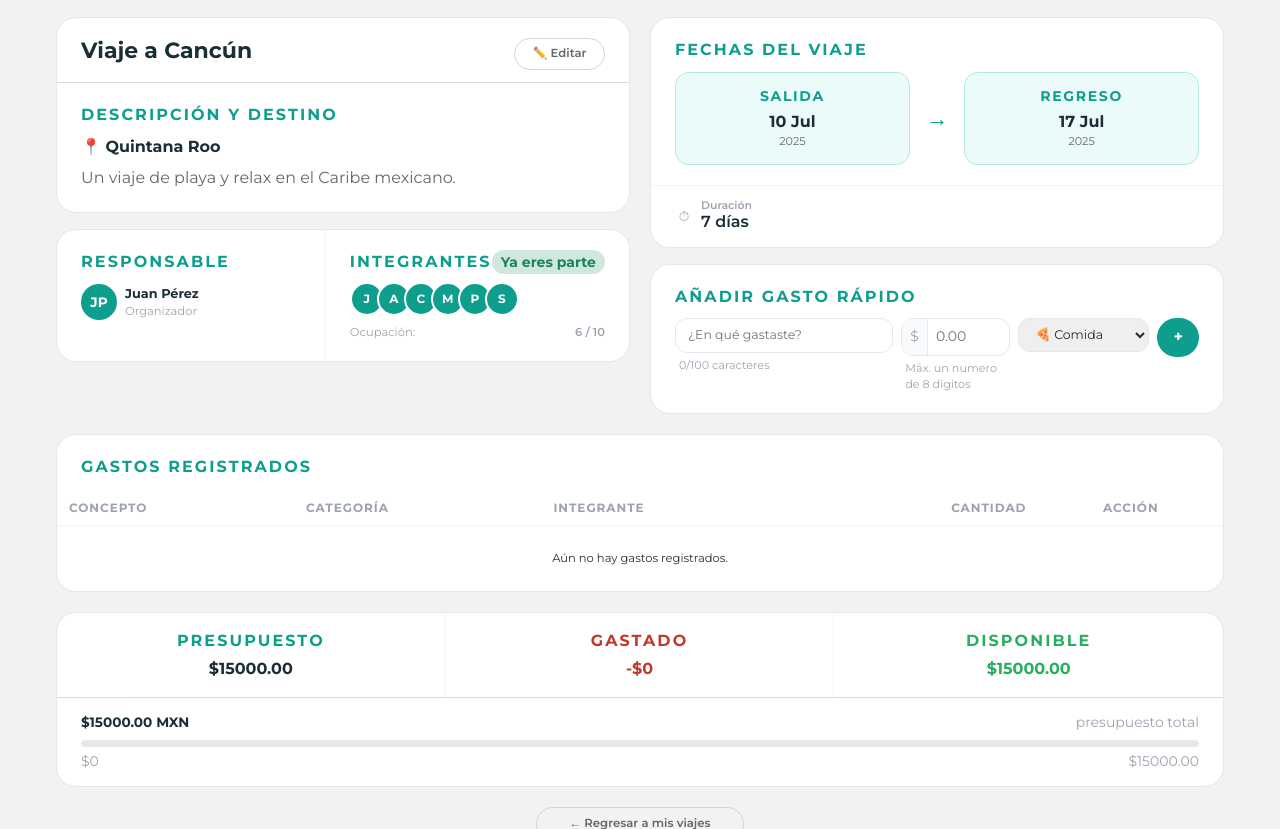
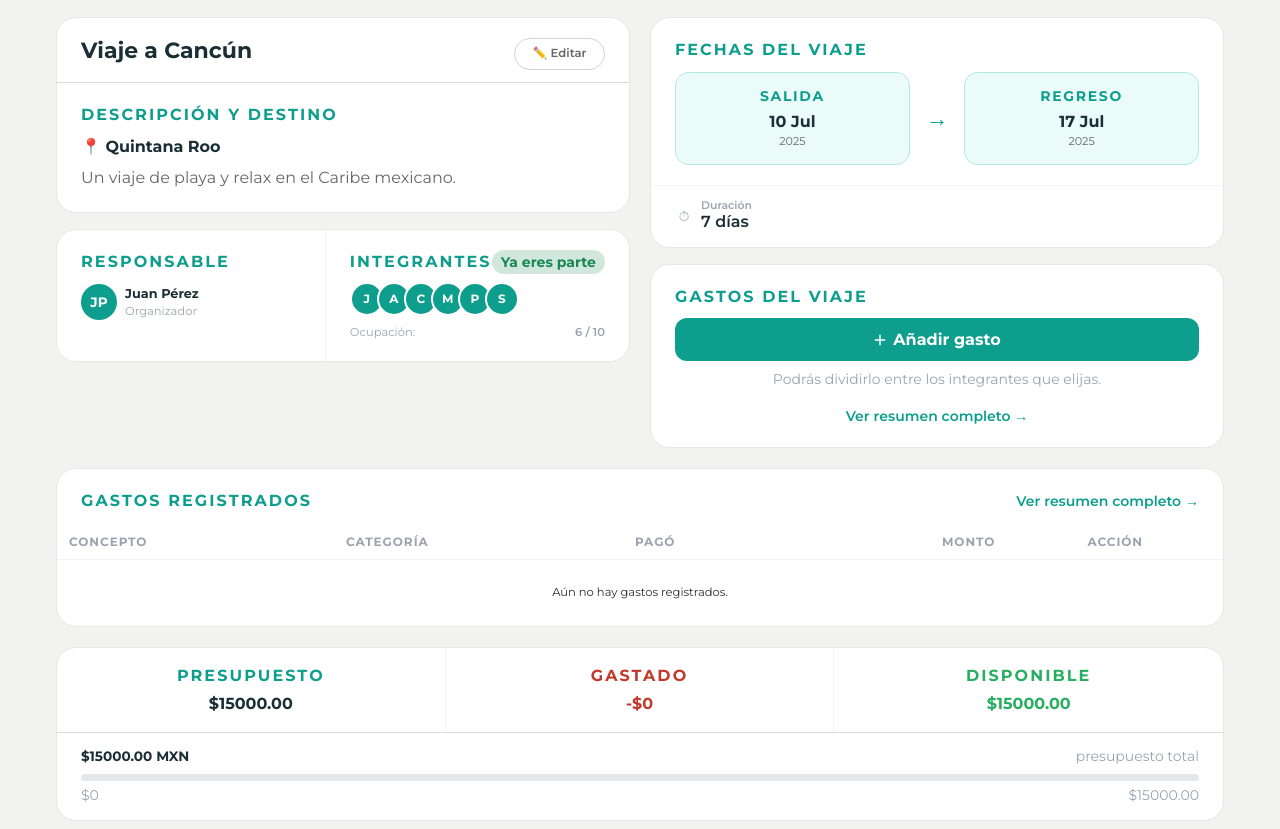
Before and after one commit to HecRod56/Faro-del-viajero, a Django app: page /viajes/detalle/1/ in a window 1280 px wide. Shown: the part 497-1326 px from the top of the page. Run offline with Django 5.2, Linux system fonts and the light colour scheme; a user stored in the database is signed in; data comes from the database, SQL or seed files in the repository; data that the repository does not hold is empty.

Commit message:
[VISTA] Modifación de interfaz para tener historial correcto y modal que concuerda con modulo de control de gastos

```diff
--- a/apps/gestion_viajes/templates/gestion_viajes/detalle_viaje.html
+++ b/apps/gestion_viajes/templates/gestion_viajes/detalle_viaje.html
@@ -157,45 +157,39 @@
             </div>
         </div>
 
-        <!-- Añadir gasto rápido -->
+        <!-- Añadir gasto -->
         <div class="section-card" id="card-gasto-rapido">
             <div class="card-body">
-                <p class="section-label" style="font-size: var(--font-size-body)">Añadir gasto rápido</p>
-                {% if puede_registrar_gasto %}
-                <form action="{% url 'gestion_viajes:p_registrar_gasto' viaje.id %}" method="POST">
-                    {% csrf_token %}
-                    <div style="display: grid; grid-template-columns: 2fr 1fr 1.2fr auto; gap: 8px; align-items: start;">
-                        <div>
-                            <input type="text" id="gasto-concepto" name="concepto" class="input-field"
-                                placeholder="¿En qué gastaste?" maxlength="100" required>
-                            <small id="concepto-help" class="txt-muted" style="font-size: 0.7rem; display: block; margin-top: 4px; padding-left: 4px;">0/100 caracteres</small>
-                        </div>
-                        <div>
-                            <div id="cantidad-container" style="display: flex; align-items: center; border: 1.5px solid #E5E7EB; border-radius: 0.75rem; overflow: hidden;">
-                                <span id="cantidad-simbolo" style="padding: 0.45rem 0.5rem; background: #F9FAFB; color: #9CA3AF; font-size: var(--font-size-small); border-right: 1px solid #E5E7EB;">$</span>
-                                <input type="number" id="gasto-cantidad" name="cantidad" step="0.01" max="100000000"
-                                    style="border: none; outline: none; padding: 0.45rem 0.5rem; font-size: var(--font-size-small); width: 100%; background: transparent;"
-                                    placeholder="0.00" required>
-                            </div>
-                            <small id="cantidad-help" class="txt-muted" style="font-size: 0.7rem; display: block; margin-top: 4px; padding-left: 4px;">Máx. un numero de 8 digitos</small>
-                        </div>
-                        <div>
-                            <select name="categoria" class="input-field">
-                                <option value="comida">🍕 Comida</option>
-                                <option value="transporte">🚗 Transporte</option>
-                                <option value="hospedaje">🏨 Hospedaje</option>
-                                <option value="entretenimiento">🎟️ Entretenimiento</option>
-                                <option value="otros">📦 Otros</option>
-                            </select>
-                        </div>
-                        <button type="submit" class="btn-primary" style="padding: 0.45rem 1rem;">+</button>
-                    </div>
-                </form>
+                <p class="section-label" style="font-size: var(--font-size-body)">Gastos del viaje</p>
+                {% if es_participante %}
+                <button
+                    onclick="abrirModalNuevoGasto()"
+                    class="btn-primary"
+                    style="width: 100%; padding: 0.6rem 1rem; border-radius: 0.75rem;
+                           display: flex; align-items: center; justify-content: center; gap: 6px;">
+                    <svg width="14" height="14" fill="none" viewBox="0 0 24 24"
+                         stroke="currentColor" stroke-width="2.5">
+                        <path stroke-linecap="round" stroke-linejoin="round" d="M12 4v16m8-8H4"/>
+                    </svg>
+                    Añadir gasto
+                </button>
+                <p class="txt-muted mt-2 mb-0" style="font-size: var(--font-size-small); text-align: center;">
+                    Podrás dividirlo entre los integrantes que elijas.
+                </p>
                 {% else %}
-                <div style="padding: 0.75rem; background: #FEF2F2; border: 1px solid #FCA5A5; border-radius: 0.75rem; color: var(--color-danger); font-size: var(--font-size-small); text-align: center;">
-                    <strong>⚠️ {{ razon_no_puede_registrar }}</strong>
+                <div style="padding: 0.75rem; background: #FEF2F2; border: 1px solid #FCA5A5;
+                            border-radius: 0.75rem; color: var(--color-danger);
+                            font-size: var(--font-size-small); text-align: center;">
+                    <strong>⚠️ Solo los integrantes pueden registrar gastos.</strong>
                 </div>
                 {% endif %}
+                <div class="mt-3">
+                    <a href="{% url 'gastos:resumen' viaje.id %}"
+                       style="display: block; text-align: center; font-size: var(--font-size-small);
+                              color: var(--color-primary); text-decoration: none; font-weight: 600;">
+                        Ver resumen completo →
+                    </a>
+                </div>
             </div>
         </div>
 
@@ -203,30 +197,35 @@
 
     <!-- ══ GASTOS REGISTRADOS — ANCHO COMPLETO ══ -->
     <div class="section-card full-width">
-        <div class="card-body" style="padding-bottom: 0.75rem;">
+        <div class="card-body" style="padding-bottom: 0.75rem; display:flex; justify-content:space-between; align-items:center;">
             <p class="section-label mb-0" style="font-size: var(--font-size-body)">Gastos registrados</p>
+            <a href="{% url 'gastos:resumen' viaje.id %}"
+               style="font-size: var(--font-size-small); color: var(--color-primary);
+                      text-decoration: none; font-weight: 600;">
+                Ver resumen completo →
+            </a>
         </div>
         <table class="gastos-table">
             <thead>
                 <tr>
                     <th style="font-size: 12px; text-align: left;">Concepto</th>
                     <th style="font-size: 12px">Categoría</th>
-                    <th style="font-size: 12px">Integrante</th>
-                    <th style="text-align: right; font-size: 12px">Cantidad</th>
+                    <th style="font-size: 12px">Pagó</th>
+                    <th style="text-align: right; font-size: 12px">Monto</th>
                     <th style="text-align: center; font-size: 12px">Acción</th>
                 </tr>
             </thead>
             <tbody>
                 {% for gasto in gastos %}
-                <tr>
+                <tr id="fila-gasto-{{ gasto.id }}">
                     <td>{{ gasto.concepto }}</td>
                     <td><span class="categoria-badge">{{ gasto.get_categoria_display }}</span></td>
-                    <td>{{ gasto.pagado_por.usuario.get_full_name }}</td>
+                    <td>{{ gasto.pagado_por.usuario.get_full_name|default:gasto.pagado_por.usuario.username }}</td>
                     <td style="text-align: right; font-weight: var(--font-weight-bold); color: var(--color-danger);">
-                        -${{ gasto.cantidad }}
+                        -${{ gasto.monto }}
                     </td>
                     <td style="text-align: center;">
-                        {% if gasto.puede_eliminar %}
+                        {% if es_participante %}
                         <button type="button" class="delete-link delete-gasto-btn"
                             data-gasto-id="{{ gasto.id }}"
                             data-concepto="{{ gasto.concepto }}"
@@ -302,6 +301,9 @@
 
     {% include "gestion_viajes/modals/modal_abandonar_viaje.html" %}
 
+    <!-- Modal crear gasto (control_gastos) -->
+    {% include "control_gastos/modals/_modal_crear_gasto.html" %}
+
     <!-- ══ TOAST DE DESHACER GASTO (estilo Gmail) ══ -->
     <div id="undo-toast" style="
         position: fixed; bottom: 20px; left: 20px;
@@ -333,45 +335,155 @@
 </div>
 
 <script>
-    // Barra de progreso de presupuesto
+    // ── Barra de progreso de presupuesto ─────────────────────
     const bar = document.getElementById('progreso-viaje');
     if (bar) bar.style.width = bar.dataset.porcentaje + '%';
 
-    // ── Sistema de deshacer eliminación de gastos (estilo Gmail) ──
+    // ── CSS del modal de control_gastos ──────────────────────
+    // Se inyecta aquí para no depender de un archivo externo
+    const cgStyle = document.createElement('style');
+    cgStyle.textContent = `
+      .cg-modal-backdrop {
+        display: none; position: fixed; inset: 0;
+        background: rgba(0,0,0,.45); z-index: 1060;
+        align-items: center; justify-content: center;
+      }
+      .cg-modal-backdrop.open { display: flex; }
+      .cg-modal {
+        background: #fff; border-radius: 14px; width: 520px;
+        max-width: 95vw; max-height: 90vh; overflow-y: auto;
+        box-shadow: 0 12px 40px rgba(0,0,0,.18);
+        animation: cgSlideUp .2s ease;
+        font-family: var(--font-family-base, 'Montserrat', sans-serif);
+      }
+      @keyframes cgSlideUp {
+        from { transform: translateY(18px); opacity: 0; }
+        to   { transform: translateY(0);    opacity: 1; }
+      }
+      .cg-modal-header {
+        padding: 18px 20px 14px; border-bottom: 1px solid #e4e8ee;
+        display: flex; justify-content: space-between; align-items: center;
+      }
+      .cg-modal-header h3 { font-size: 15px; font-weight: 700; color: #1A2E35; margin: 0; }
+      .cg-modal-close {
+        background: none; border: none; cursor: pointer;
+        color: #5a6476; font-size: 20px; line-height: 1;
+        padding: 2px 6px; border-radius: 6px;
+      }
+      .cg-modal-close:hover { background: #f2f2f0; }
+      .cg-modal-body   { padding: 18px 20px; }
+      .cg-modal-footer {
+        padding: 13px 20px 18px; display: flex; gap: 10px;
+        justify-content: flex-end; border-top: 1px solid #e4e8ee;
+      }
+      .cg-form-grid { display: grid; grid-template-columns: 1fr 1fr; gap: 13px; }
+      .cg-form-group { display: flex; flex-direction: column; gap: 4px; }
+      .cg-form-group.full { grid-column: 1 / -1; }
+      .cg-form-group label {
+        font-size: 11px; font-weight: 700; color: #5a6476;
+        text-transform: uppercase; letter-spacing: .04em;
+      }
+      .cg-form-group input, .cg-form-group select {
+        padding: 9px 11px; border: 1px solid #e4e8ee; border-radius: 8px;
+        font-family: inherit; font-size: 13px; color: #1A2E35;
+        background: #fff; outline: none; transition: border-color .15s;
+      }
+      .cg-form-group input:focus, .cg-form-group select:focus {
+        border-color: var(--color-primary, #0E9E8E);
+      }
+      .cg-check-row {
+        display: flex; align-items: center; gap: 8px;
+        padding: 6px 10px; border-radius: 6px; font-size: 13px; cursor: pointer;
+      }
+      .cg-check-row:hover { background: #f2f2f0; }
+      .cg-check-row input[type=checkbox] {
+        accent-color: var(--color-primary, #0E9E8E); width: 15px; height: 15px;
+      }
+      .cg-btn {
+        display: inline-flex; align-items: center; gap: 6px;
+        padding: 9px 18px; border-radius: 8px; border: none;
+        font-family: inherit; font-size: 13px; font-weight: 700;
+        cursor: pointer; transition: background .15s;
+      }
+      .cg-btn-primario { background: var(--color-primary, #0E9E8E); color: #fff; }
+      .cg-btn-primario:hover { background: #0b8a7c; }
+      .cg-btn-outline {
+        background: #fff; color: #5a6476; border: 1px solid #e4e8ee;
+      }
+      .cg-btn-outline:hover { border-color: #bcc4cf; color: #1A2E35; }
+      .tu-badge {
+        font-size: 11px; font-weight: 700;
+        color: var(--color-primary, #0E9E8E);
+        background: #e6f7f5; padding: 1px 6px;
+        border-radius: 4px; margin-left: 4px;
+      }
+    `;
+    document.head.appendChild(cgStyle);
+
+    // ── Modal crear gasto ────────────────────────────────────
+    function abrirModalNuevoGasto() {
+        document.getElementById('modal-nuevo').classList.add('open');
+    }
+    function cerrarModal(id) {
+        document.getElementById(id).classList.remove('open');
+    }
+    document.addEventListener('keydown', e => {
+        if (e.key === 'Escape')
+            document.querySelectorAll('.cg-modal-backdrop.open')
+                    .forEach(m => m.classList.remove('open'));
+    });
+    document.querySelectorAll('.cg-modal-backdrop').forEach(m => {
+        m.addEventListener('click', e => { if (e.target === m) cerrarModal(m.id); });
+    });
+
+    // Campos dinámicos de división (equitativo / porcentaje / monto fijo)
+    const nuevoMetodo = document.getElementById('nuevo-metodo');
+    if (nuevoMetodo) {
+        nuevoMetodo.addEventListener('change', function () {
+            const metodo = this.value;
+            document.querySelectorAll('.nuevo-porcentaje').forEach(el => {
+                el.style.display = metodo === 'porcentaje' ? 'inline-block' : 'none';
+                el.required = metodo === 'porcentaje';
+                if (metodo !== 'porcentaje') el.value = '';
+            });
+            document.querySelectorAll('.nuevo-monto-fijo').forEach(el => {
+                el.style.display = metodo === 'monto_fijo' ? 'inline-block' : 'none';
+                el.required = metodo === 'monto_fijo';
+                if (metodo !== 'monto_fijo') el.value = '';
+            });
+        });
+    }
+
+    // ── Eliminar gasto con toast (control_gastos) ────────────
     const undoToast     = document.getElementById('undo-toast');
     const toastMessage  = document.getElementById('toast-message');
     const undoBtn       = document.getElementById('undo-btn');
     const timerProgress = document.getElementById('timer-progress');
 
-    let currentDeletedGasto = null;
-    let undoTimeout  = null;
-    let timerInterval = null;
-    let isUndoing    = false;
-    const UNDO_DELAY = 5000;
+    let pendingDeleteId = null;
+    let undoTimeout     = null;
+    let timerInterval   = null;
+    let isUndoing       = false;
+    const UNDO_DELAY    = 5000;
 
     document.querySelectorAll('.delete-gasto-btn').forEach(btn => {
         btn.addEventListener('click', function () {
-            eliminarGastoConUndo(this.dataset.gastoId, this.dataset.concepto, this);
+            iniciarEliminacion(this.dataset.gastoId, this.dataset.concepto, this);
         });
     });
 
-    function eliminarGastoConUndo(gastoId, concepto, button) {
+    function iniciarEliminacion(gastoId, concepto, button) {
+        // Confirmar eliminación previa pendiente si hay otra
+        if (pendingDeleteId && pendingDeleteId !== gastoId) {
+            confirmarEliminacion(pendingDeleteId);
+        }
+        pendingDeleteId = gastoId;
+
+        const fila = document.getElementById('fila-gasto-' + gastoId);
+        if (fila) { fila.style.opacity = '0.4'; fila.style.textDecoration = 'line-through'; }
         button.disabled = true;
-        button.innerHTML = '⏳ Eliminando...';
 
-        fetch('{% url "gestion_viajes:p_eliminar_gasto_ajax" 999 %}'.replace('999', gastoId), {
-            method: 'POST',
-            headers: { 'X-CSRFToken': getCookie('csrftoken'), 'Content-Type': 'application/json' }
-        })
-        .then(r => r.json())
-        .then(data => {
-            if (data.success) {
-                currentDeletedGasto = data.gasto_data;
-                const row = button.closest('tr');
-                row.style.opacity = '0.5';
-                row.style.textDecoration = 'line-through';
-
-                toastMessage.textContent = `"${concepto}" eliminado`;
+        toastMessage.textContent = `"${concepto}" será eliminado`;
         undoToast.style.display = 'flex';
         timerProgress.style.width = '100%';
 
@@ -387,63 +499,41 @@
 
         undoTimeout = setTimeout(() => {
             clearInterval(timerInterval);
-                    confirmarEliminacionPermanente(row);
+            confirmarEliminacion(gastoId);
         }, UNDO_DELAY);
 
-                undoBtn.onclick = () => deshacerEliminacion(row);
-            } else {
-                alert('Error al eliminar el gasto: ' + (data.error || 'Error desconocido'));
-                button.disabled = false;
-                button.innerHTML = '🗑️ Eliminar';
-            }
-        })
-        .catch(() => {
-            alert('Error al conectar con el servidor');
-            button.disabled = false;
-            button.innerHTML = '🗑️ Eliminar';
-        });
+        undoBtn.onclick = () => deshacerEliminacion(gastoId);
     }
 
-    function deshacerEliminacion(row) {
-        if (!currentDeletedGasto || isUndoing) return;
+    function confirmarEliminacion(gastoId) {
+        const url = "{% url 'gastos:eliminar' viaje.id 0 %}".replace('/0/', '/' + gastoId + '/');
+        fetch(url, {
+            method: 'POST',
+            headers: { 'X-CSRFToken': getCookie('csrftoken'), 'Content-Type': 'application/json' }
+        })
+        .then(() => {
+            const fila = document.getElementById('fila-gasto-' + gastoId);
+            if (fila) fila.remove();
+            ocultarToast();
+            pendingDeleteId = null;
+        })
+        .catch(() => deshacerEliminacion(gastoId));
+    }
+
+    function deshacerEliminacion(gastoId) {
+        if (isUndoing) return;
         isUndoing = true;
-        undoBtn.disabled = true;
-        undoBtn.textContent = 'Restaurando...';
-
         clearTimeout(undoTimeout);
         clearInterval(timerInterval);
 
-        fetch('{% url "gestion_viajes:p_restaurar_gasto_ajax" %}', {
-            method: 'POST',
-            headers: { 'X-CSRFToken': getCookie('csrftoken'), 'Content-Type': 'application/json' },
-            body: JSON.stringify({ gasto_data: currentDeletedGasto })
-        })
-        .then(r => r.json())
-        .then(data => {
-            if (data.success) {
-                row.style.opacity = '1';
-                row.style.textDecoration = 'none';
+        const fila = document.getElementById('fila-gasto-' + gastoId);
+        if (fila) { fila.style.opacity = '1'; fila.style.textDecoration = 'none'; }
+        const btn = document.querySelector(`.delete-gasto-btn[data-gasto-id="${gastoId}"]`);
+        if (btn) btn.disabled = false;
+
         ocultarToast();
-                currentDeletedGasto = null;
-                location.reload();
-            } else {
-                alert('Error al restaurar el gasto: ' + (data.error || 'Error desconocido'));
-            }
+        pendingDeleteId = null;
         isUndoing = false;
-            undoBtn.disabled = false;
-            undoBtn.textContent = 'Deshacer';
-        })
-        .catch(() => {
-            alert('Error al conectar con el servidor');
-            isUndoing = false;
-            undoBtn.disabled = false;
-            undoBtn.textContent = 'Deshacer';
-        });
-    }
-
-    function confirmarEliminacionPermanente(row) {
-        ocultarToast();
-        location.reload();
     }
 
     function ocultarToast() {
@@ -460,15 +550,13 @@
         if (parts.length === 2) return parts.pop().split(';').shift();
     }
 
-    // ── Sistema de deshacer eliminación de VIAJE (estilo Gmail) ──
+    // ── Eliminar viaje (sin cambios) ─────────────────────────
     const btnConfirmarEliminar = document.getElementById('btn-confirmar-eliminar-viaje');
-
     if (btnConfirmarEliminar) {
         btnConfirmarEliminar.addEventListener('click', function () {
             document.getElementById('modalEliminarViaje').classList.add('d-none');
             btnConfirmarEliminar.disabled = true;
             btnConfirmarEliminar.textContent = 'Eliminando...';
-
             fetch('{% url "gestion_viajes:p_eliminar_viaje_ajax" viaje.id %}', {
                 method: 'POST',
                 headers: { 'X-CSRFToken': getCookie('csrftoken'), 'Content-Type': 'application/json' }
@@ -495,49 +583,7 @@
     function deshacerEliminacionViaje() {}
     function ocultarViajeToast() {}
 
-    // Validación en tiempo real para inputs de gasto
-    document.addEventListener('DOMContentLoaded', function () {
-        const conceptoInput = document.getElementById('gasto-concepto');
-        const conceptoHelp = document.getElementById('concepto-help');
-        if (conceptoInput && conceptoHelp) {
-            conceptoInput.addEventListener('input', function () {
-                const length = this.value.length;
-                conceptoHelp.textContent = `${length}/100 caracteres`;
-                if (length >= 100) {
-                    conceptoHelp.style.color = 'var(--color-danger)';
-                    this.style.borderColor = 'var(--color-danger)';
-                } else {
-                    conceptoHelp.style.color = '';
-                    this.style.borderColor = '';
-                }
-            });
-        }
-
-        const cantidadInput = document.getElementById('gasto-cantidad');
-        const cantidadContainer = document.getElementById('cantidad-container');
-        const cantidadHelp = document.getElementById('cantidad-help');
-        const cantidadSimbolo = document.getElementById('cantidad-simbolo');
-        if (cantidadInput && cantidadHelp) {
-            cantidadInput.addEventListener('input', function () {
-                const value = parseFloat(this.value) || 0;
-                if (value >= 100000000) {
-                    cantidadHelp.textContent = '¡Límite máximo alcanzado!';
-                    cantidadHelp.style.color = 'var(--color-danger)';
-                    cantidadContainer.style.borderColor = 'var(--color-danger)';
-                    cantidadSimbolo.style.color = 'var(--color-danger)';
-                    cantidadSimbolo.style.backgroundColor = '#FEF2F2';
-                } else {
-                    cantidadHelp.textContent = 'Máx. un numero de 8 digitos';
-                    cantidadHelp.style.color = '';
-                    cantidadContainer.style.borderColor = '#E5E7EB';
-                    cantidadSimbolo.style.color = '#9CA3AF';
-                    cantidadSimbolo.style.backgroundColor = '#F9FAFB';
-                }
-            });
-        }
-    });
-
-    // ══ LAYOUT DINÁMICO ══
+    // ── Layout dinámico (sin cambios) ────────────────────────
     (function () {
         const TOLERANCE = 20;
         const MOBILE_BREAKPOINT = 768;
@@ -578,7 +624,6 @@
                 revertirScrollDescripcion();
                 return;
             }
-
             const alturaDescripcion = cardDescripcion.offsetHeight;
             const alturaDerechaBase = cardFechas.offsetHeight + cardGastoRapido.offsetHeight;
             const debeEstarEnDerecha = alturaDescripcion >= (alturaDerechaBase - TOLERANCE);
```
Lines whose indentation alone changed are shown as unchanged.
